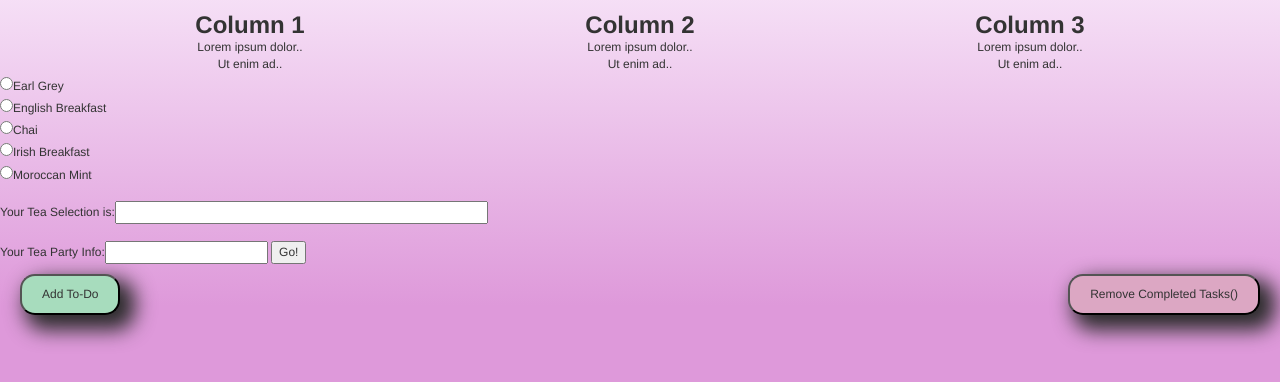
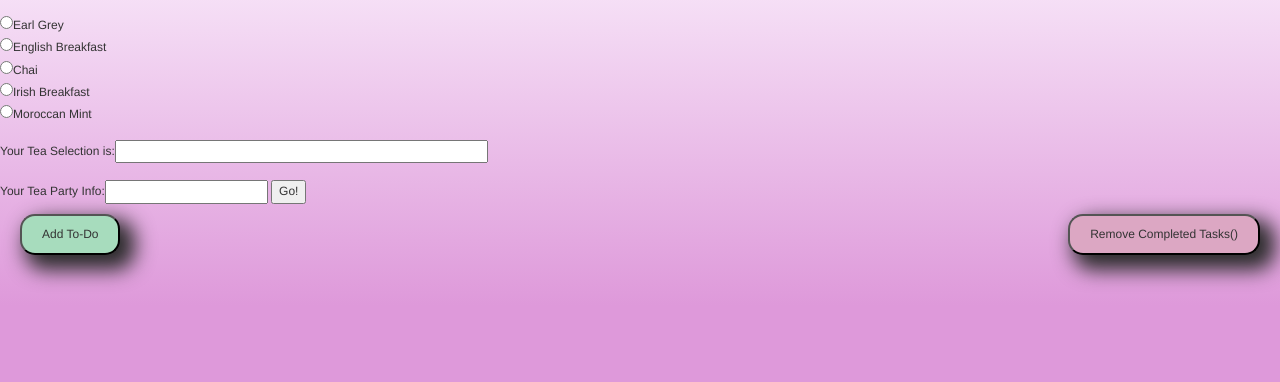
Before and after one commit to Strigida/TeaPartyApp, a plain HTML site: page app/www/index.html in a window 1280 px wide. Shown: the part 102-484 px from the top of the page. Drawn offline with Linux system fonts and the light colour scheme.

Commit message:
Remove Columns

```diff
--- a/app/www/index.html
+++ b/app/www/index.html
@@ -54,28 +54,6 @@
   <p>Lists to Help Plan Your Next Tea Party</p>
 </div>
 
-<div class="container">
-  <div class="row">
-    <div class="col-sm-4">
-      <h3>Column 1</h3>
-      <p>Lorem ipsum dolor..</p>
-      <p>Ut enim ad..</p>
-    </div>
-    <div class="col-sm-4">
-      <h3>Column 2</h3>
-      <p>Lorem ipsum dolor..</p>
-      <p>Ut enim ad..</p>
-    </div>
-    <div class="col-sm-4">
-      <h3>Column 3</h3>
-      <p>Lorem ipsum dolor..</p>
-      <p>Ut enim ad..</p>
-    </div>
-  </div>
-</div>
-
-
-
 <div>
   	<form action="js/index.js" id="teaSelect">
   		<input type="radio" name="tea" value="Earl Grey" onClick="tea_Select(this.value)">Earl Grey<br>
```
